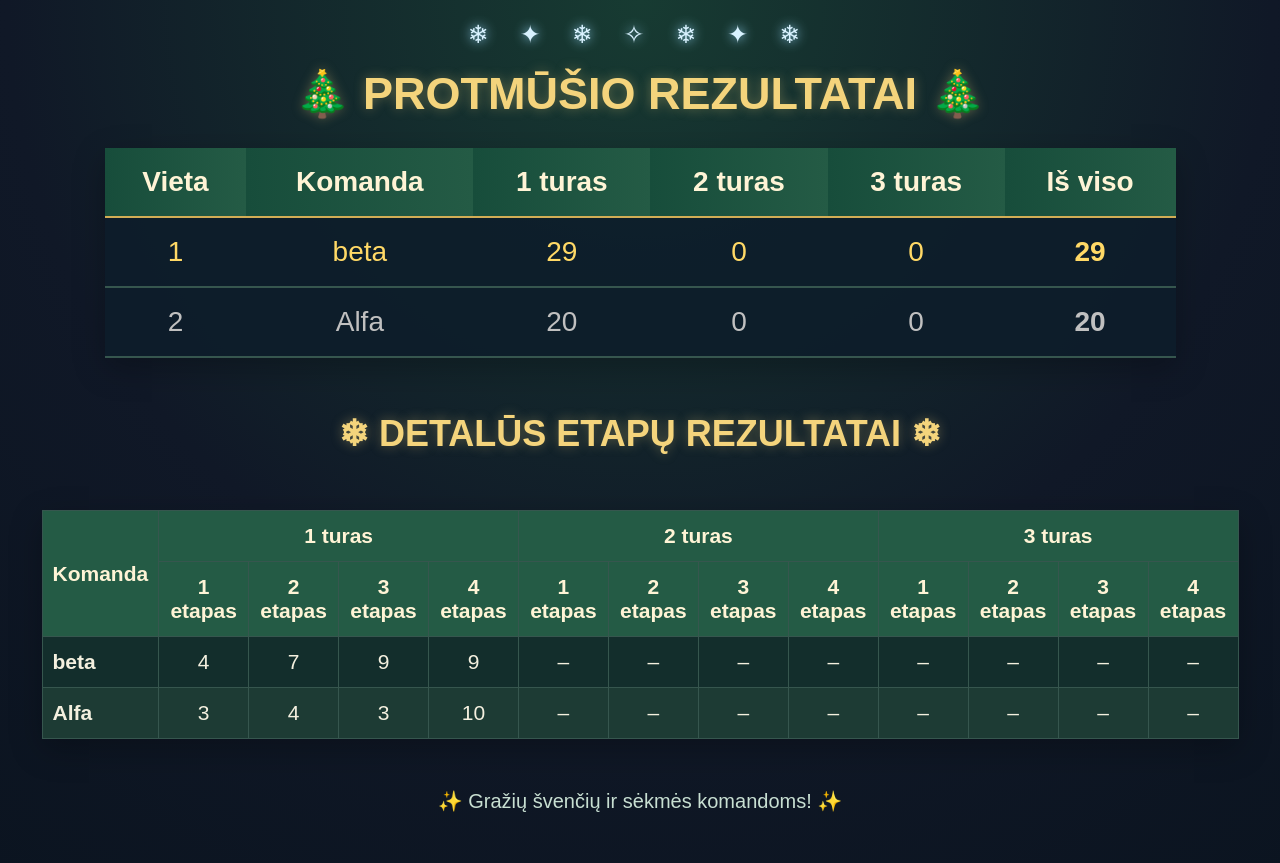
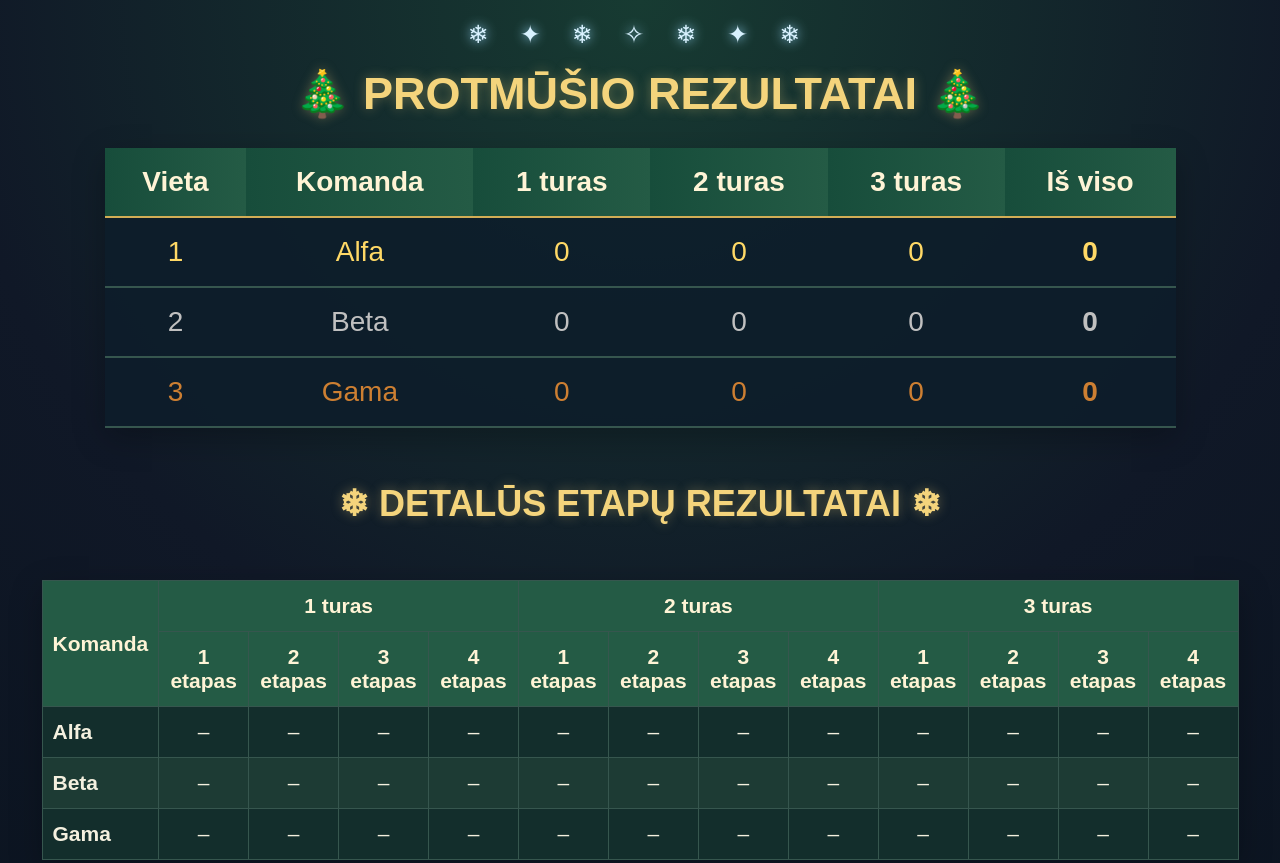
Before and after one commit to martynasmarciulionis2008-wq/Kaledine_viktorina, a plain HTML site: page index.html in a window 1280 px wide. Shown: the top 863 px of the page. Drawn offline with Linux system fonts and the light colour scheme.

Commit message:
Add files via upload

```diff
--- a/index.html
+++ b/index.html
@@ -87,7 +87,7 @@ th {
 <th>3 turas</th>
 <th>Iš viso</th>
 </tr>
-<tr><td>1</td><td>beta</td><td>29</td><td>0</td><td>0</td><td><b>29</b></td></tr><tr><td>2</td><td>Alfa </td><td>20</td><td>0</td><td>0</td><td><b>20</b></td></tr>
+<tr><td>1</td><td>Alfa</td><td>0</td><td>0</td><td>0</td><td><b>0</b></td></tr><tr><td>2</td><td>Beta </td><td>0</td><td>0</td><td>0</td><td><b>0</b></td></tr><tr><td>3</td><td>Gama</td><td>0</td><td>0</td><td>0</td><td><b>0</b></td></tr>
 </table>
 
 <h1 class="details-title">❄ DETALŪS ETAPŲ REZULTATAI ❄</h1>
@@ -113,7 +113,7 @@ th {
     <th>3 etapas</th>
     <th>4 etapas</th>
 </tr>
-<tr><td class='team-name'>beta</td><td>4</td><td>7</td><td>9</td><td>9</td><td>&ndash;</td><td>&ndash;</td><td>&ndash;</td><td>&ndash;</td><td>&ndash;</td><td>&ndash;</td><td>&ndash;</td><td>&ndash;</td></tr><tr><td class='team-name'>Alfa </td><td>3</td><td>4</td><td>3</td><td>10</td><td>&ndash;</td><td>&ndash;</td><td>&ndash;</td><td>&ndash;</td><td>&ndash;</td><td>&ndash;</td><td>&ndash;</td><td>&ndash;</td></tr>
+<tr><td class='team-name'>Alfa</td><td>&ndash;</td><td>&ndash;</td><td>&ndash;</td><td>&ndash;</td><td>&ndash;</td><td>&ndash;</td><td>&ndash;</td><td>&ndash;</td><td>&ndash;</td><td>&ndash;</td><td>&ndash;</td><td>&ndash;</td></tr><tr><td class='team-name'>Beta </td><td>&ndash;</td><td>&ndash;</td><td>&ndash;</td><td>&ndash;</td><td>&ndash;</td><td>&ndash;</td><td>&ndash;</td><td>&ndash;</td><td>&ndash;</td><td>&ndash;</td><td>&ndash;</td><td>&ndash;</td></tr><tr><td class='team-name'>Gama</td><td>&ndash;</td><td>&ndash;</td><td>&ndash;</td><td>&ndash;</td><td>&ndash;</td><td>&ndash;</td><td>&ndash;</td><td>&ndash;</td><td>&ndash;</td><td>&ndash;</td><td>&ndash;</td><td>&ndash;</td></tr>
 </table>
 <p style="color:#c8dfd2; margin-top:35px; font-size:20px;">✨ Gražių švenčių ir sėkmės komandoms! ✨</p>
 </body>
```
